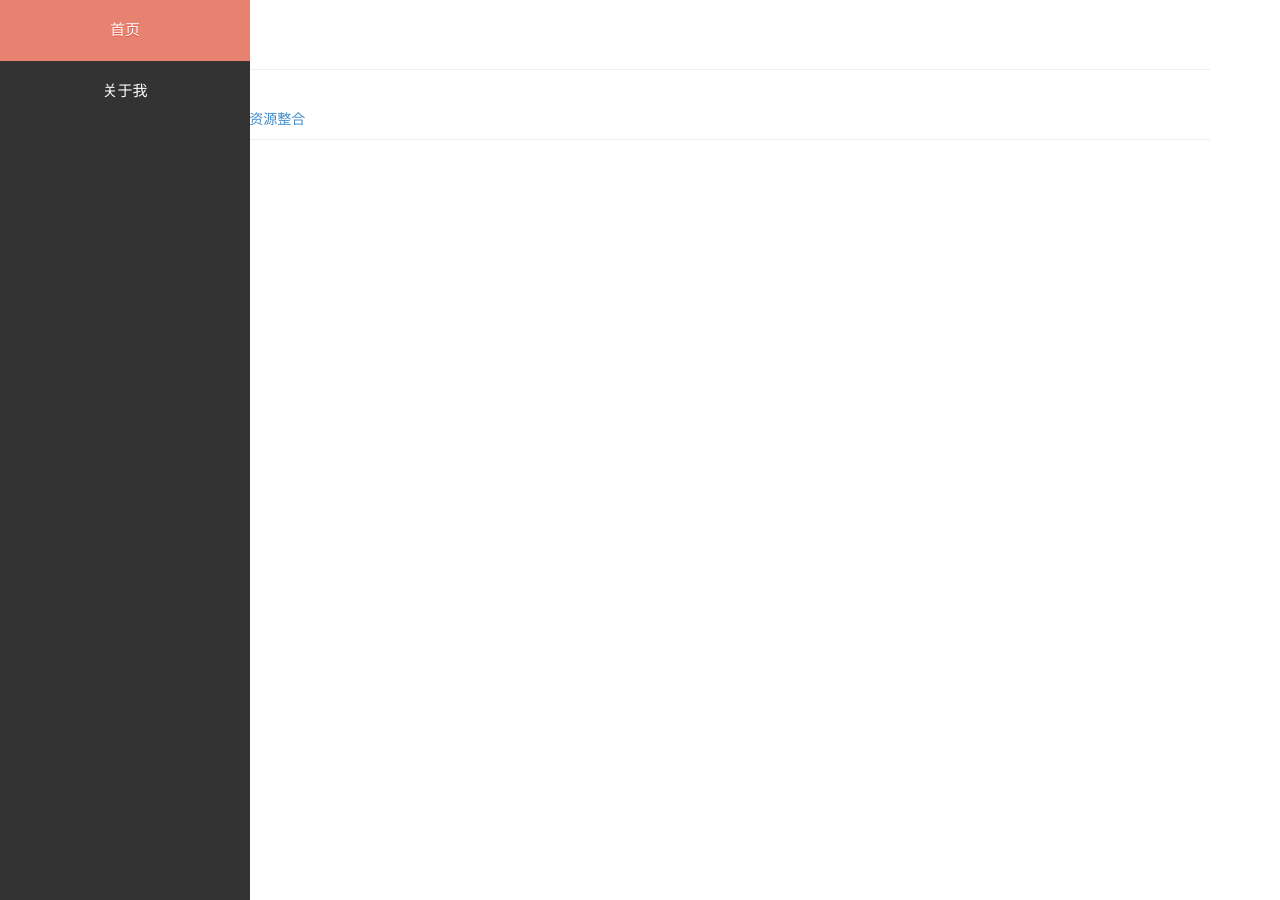
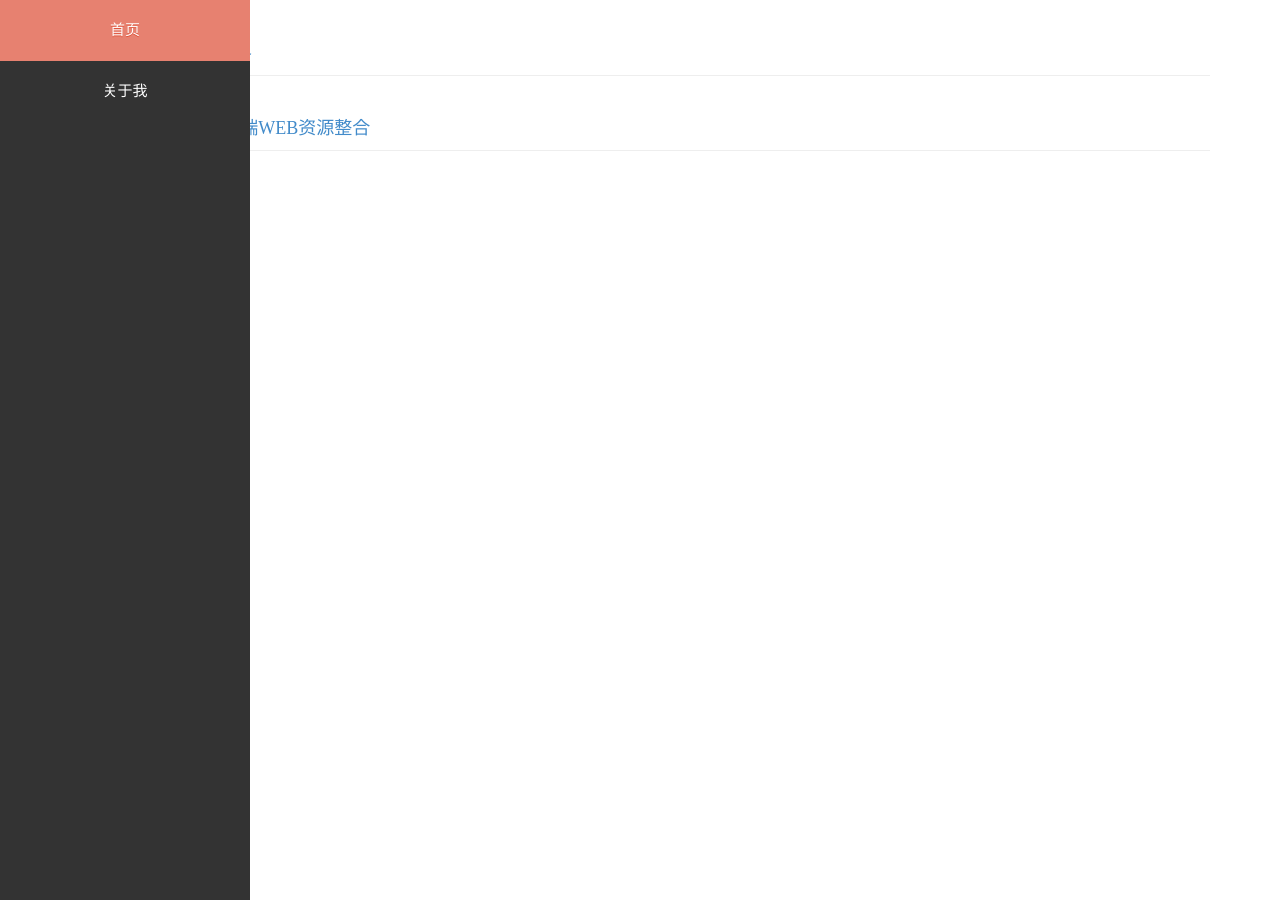
Before and after one commit to userand/blog, a Jekyll site: the page built from index.html, in a window 1280 px wide. Built offline with Jekyll 4.4.1, drawn with Linux system fonts in a browser that asks for light colours.

Commit message:
big modfiycss

```diff
--- a/index.html
+++ b/index.html
@@ -30,7 +30,7 @@ title: 我的Blog
 
 		<div class="container">
 
-			<ul>
+			<ul class="post-list">
 				{% for post in site.posts %}
 				<li class="page-header">{{ post.date | date_to_string }} <a href="{{ site.baseurl }}{{ post.url }}">{{ post.title }}</a></li>
 				{% endfor %}
--- a/static/css/main.css
+++ b/static/css/main.css
@@ -49,3 +49,8 @@ ul li {
 	background: #f49484;
 	color: #fff;
 }
+.post-list li a{
+	font-size: 18px;
+	padding-left: 20px;
+	font-weight: 200;
+}
```
Also changed, not shown: other parts of index.html (+1 -1 lines).
